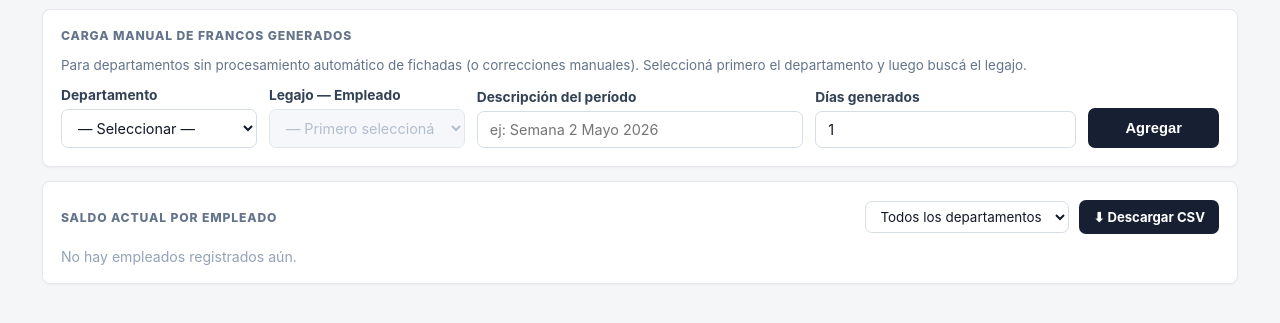
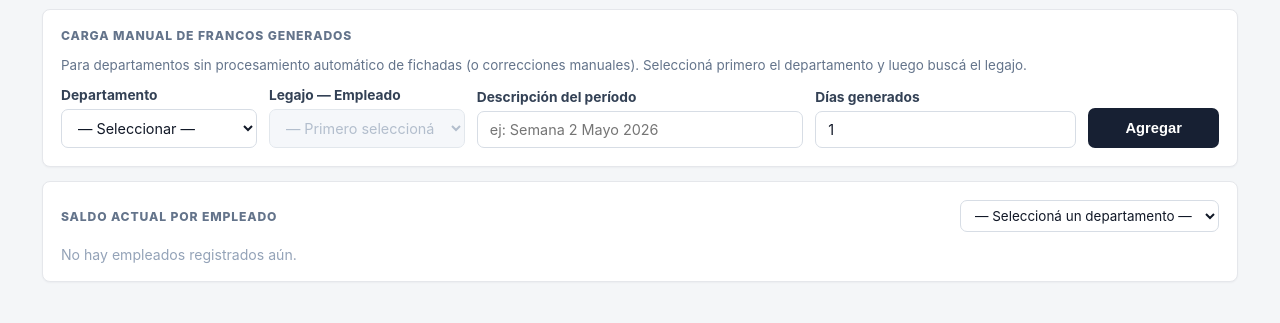
Before and after one commit to CMLAPAZ/HorasExtrasRelojCoop, a Flask app: page /francos/saldos in a window 1280 px wide. Shown: the part 275-598 px from the top of the page. Run offline with Flask 3, Linux system fonts and the light colour scheme; the visitor is signed in with stand-in values (Sample User, id 1); data that the repository does not hold is empty.

Commit message:
Saldos francos: filtro por depto obligatorio, ocultar tabla hasta selección
Co-Authored-By: Claude Sonnet 4.6 <noreply@anthropic.com>

```diff
--- a/templates/francos_saldos.html
+++ b/templates/francos_saldos.html
@@ -202,7 +202,7 @@
     <div class="card-title-inline">Saldo Actual por Empleado</div>
     <div style="display:flex;gap:10px;align-items:center;flex-wrap:wrap">
       <select id="filtro-depto" title="Filtrar por departamento" onchange="filtrarDepto()" style="width:auto;padding:6px 10px;font-size:.84rem">
-        <option value="">Todos los departamentos</option>
+        <option value="">— Seleccioná un departamento —</option>
         {% for grupo in saldos_por_depto %}
         <option value="{{ grupo.departamento }}">{{ grupo.departamento | upper }}</option>
         {% endfor %}
@@ -225,6 +225,7 @@
         </tr>
       </thead>
       <tbody id="tbody-saldos">
+        <tr id="msg-sin-depto"><td colspan="7" style="text-align:center;color:#94a3b8;padding:20px;font-size:.88rem">Seleccioná un departamento para ver los saldos</td></tr>
         {% for grupo in saldos_por_depto %}
           <tr class="fila-depto" data-depto="{{ grupo.departamento }}">
             <td colspan="7" class="depto-header">{{ grupo.departamento | upper }}</td>
@@ -327,13 +328,22 @@ function filtrarLegajosGen() {
 
 function filtrarDepto() {
   const dep = document.getElementById('filtro-depto').value;
+  const msg = document.getElementById('msg-sin-depto');
+  const tabla = document.getElementById('tbody-saldos');
+  if (!dep) {
+    document.querySelectorAll('.fila-depto,.fila-emp').forEach(tr => tr.style.display = 'none');
+    if (msg) msg.style.display = '';
+    document.getElementById('btn-descargar').style.display = 'none';
+    return;
+  }
+  if (msg) msg.style.display = 'none';
+  document.getElementById('btn-descargar').style.display = '';
   document.querySelectorAll('.fila-depto,.fila-emp').forEach(tr => {
-    tr.style.display = (!dep || tr.dataset.depto === dep) ? '' : 'none';
+    tr.style.display = tr.dataset.depto === dep ? '' : 'none';
   });
-  const btn = document.getElementById('btn-descargar');
-  btn.href = dep ? '/francos/saldos/exportar?depto=' + encodeURIComponent(dep)
-                 : '/francos/saldos/exportar';
+  document.getElementById('btn-descargar').href = '/francos/saldos/exportar?depto=' + encodeURIComponent(dep);
 }
+window.onload = function() { filtrarDepto(); };
 
 function completarNombreGen() {
   const sel = document.getElementById('sel-legajo-gen');
```
